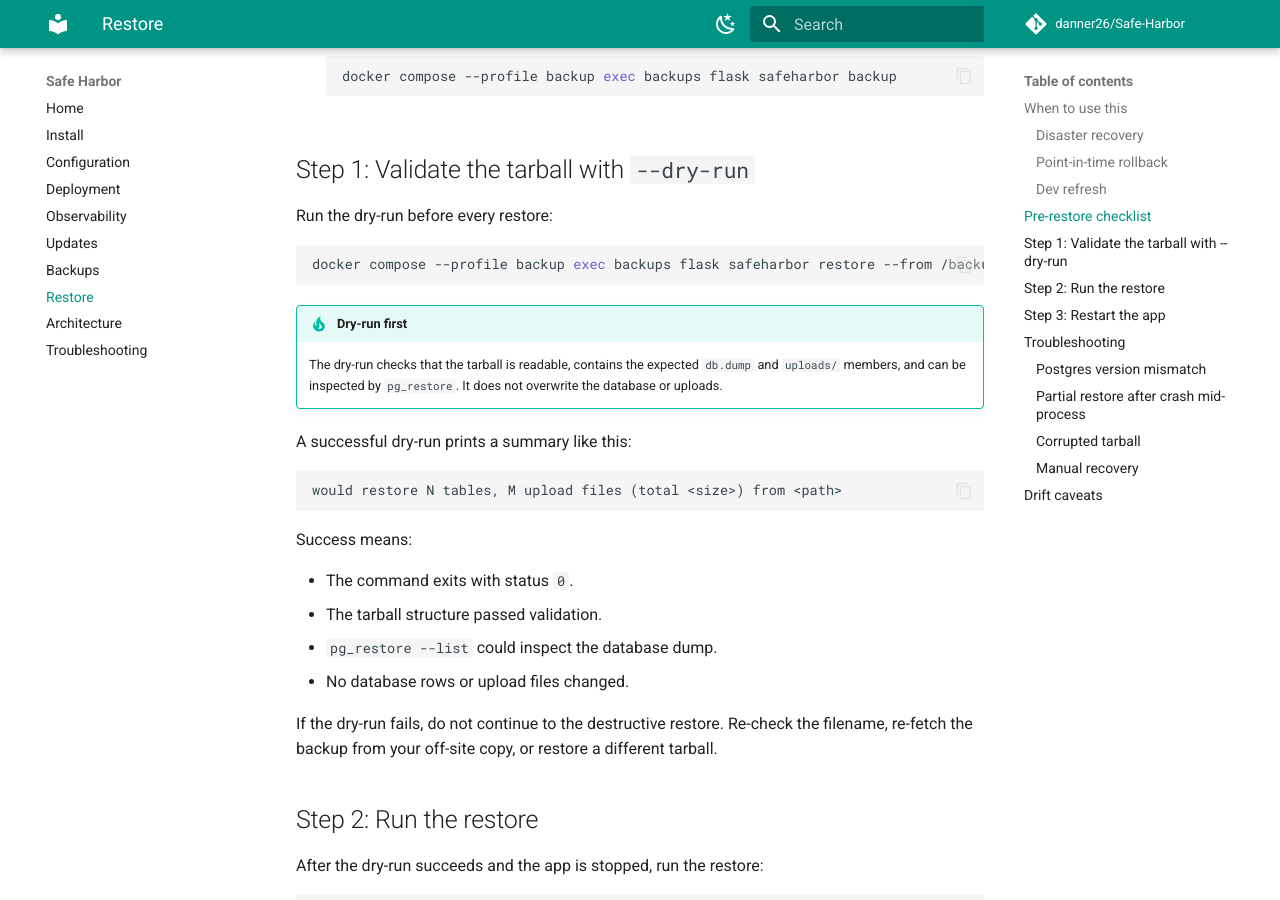
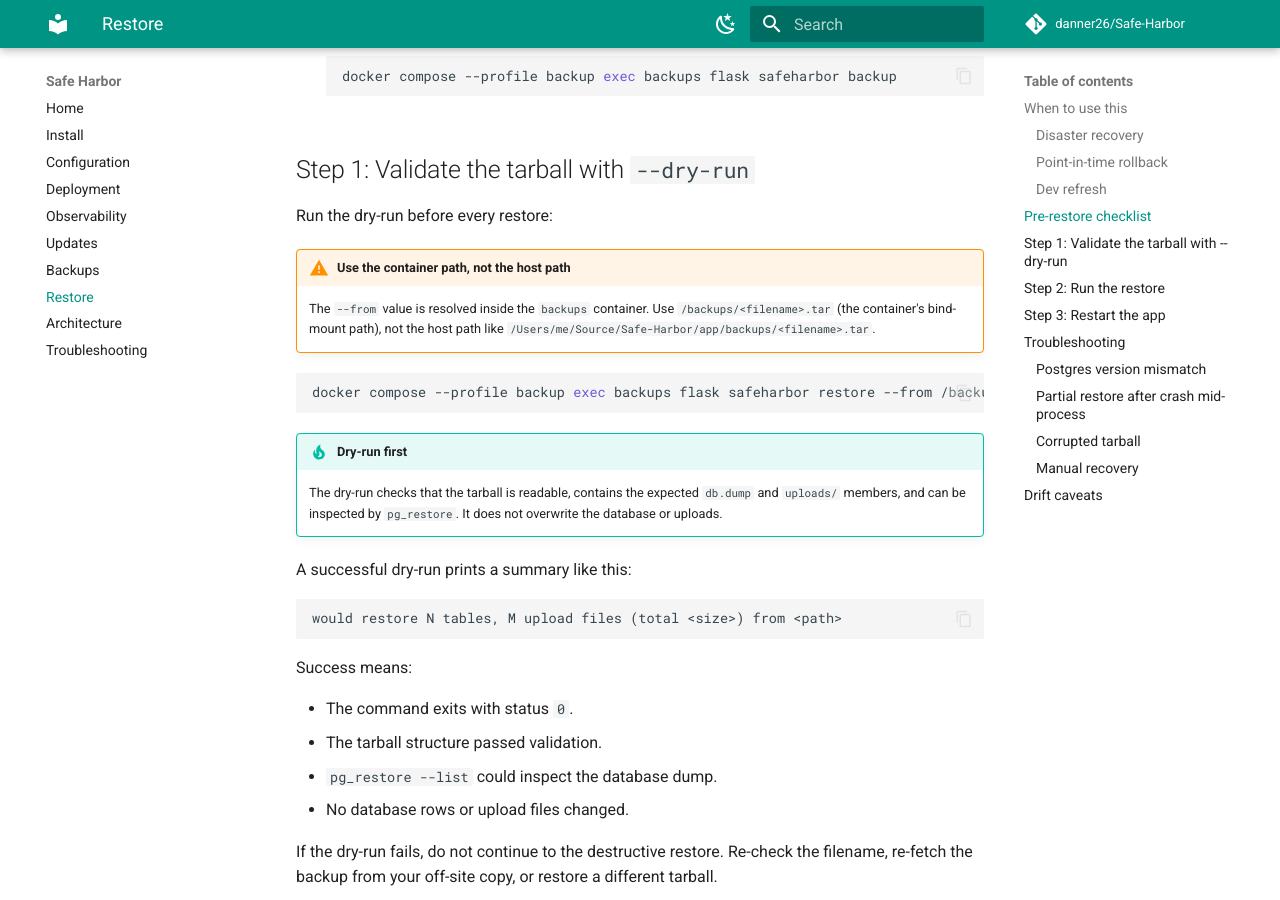
Before and after one commit to danner26/Safe-Harbor, an MkDocs documentation site: the page built from docs/restore.md, in a window 1280 px wide and 900 px high, scrolled down 1069 px. Built offline with MkDocs 1.6.1 and Material for MkDocs 9.7.7, drawn with Linux system fonts in a browser that asks for light colours; comment, search, counter and statistics services are not loaded.

Commit message:
docs(restore): emphasize container path for --from argument
Operators occasionally pass the host path to flask safeharbor restore --from instead of the container path, hitting "file does not exist" errors. The docs already show the correct form, but the contrast was implicit. Add a warning admonition near the first restore example making the path resolution explicit.

````diff
--- a/docs/restore.md
+++ b/docs/restore.md
@@ -49,6 +49,11 @@
 ## Step 1: Validate the tarball with `--dry-run`
 
 Run the dry-run before every restore:
+
+!!! warning "Use the container path, not the host path"
+    The `--from` value is resolved inside the `backups` container.
+    Use `/backups/<filename>.tar` (the container's bind-mount path),
+    not the host path like `/Users/me/Source/Safe-Harbor/app/backups/<filename>.tar`.
 
 ```bash
 docker compose --profile backup exec backups flask safeharbor restore --from /backups/<filename>.tar --dry-run
````
